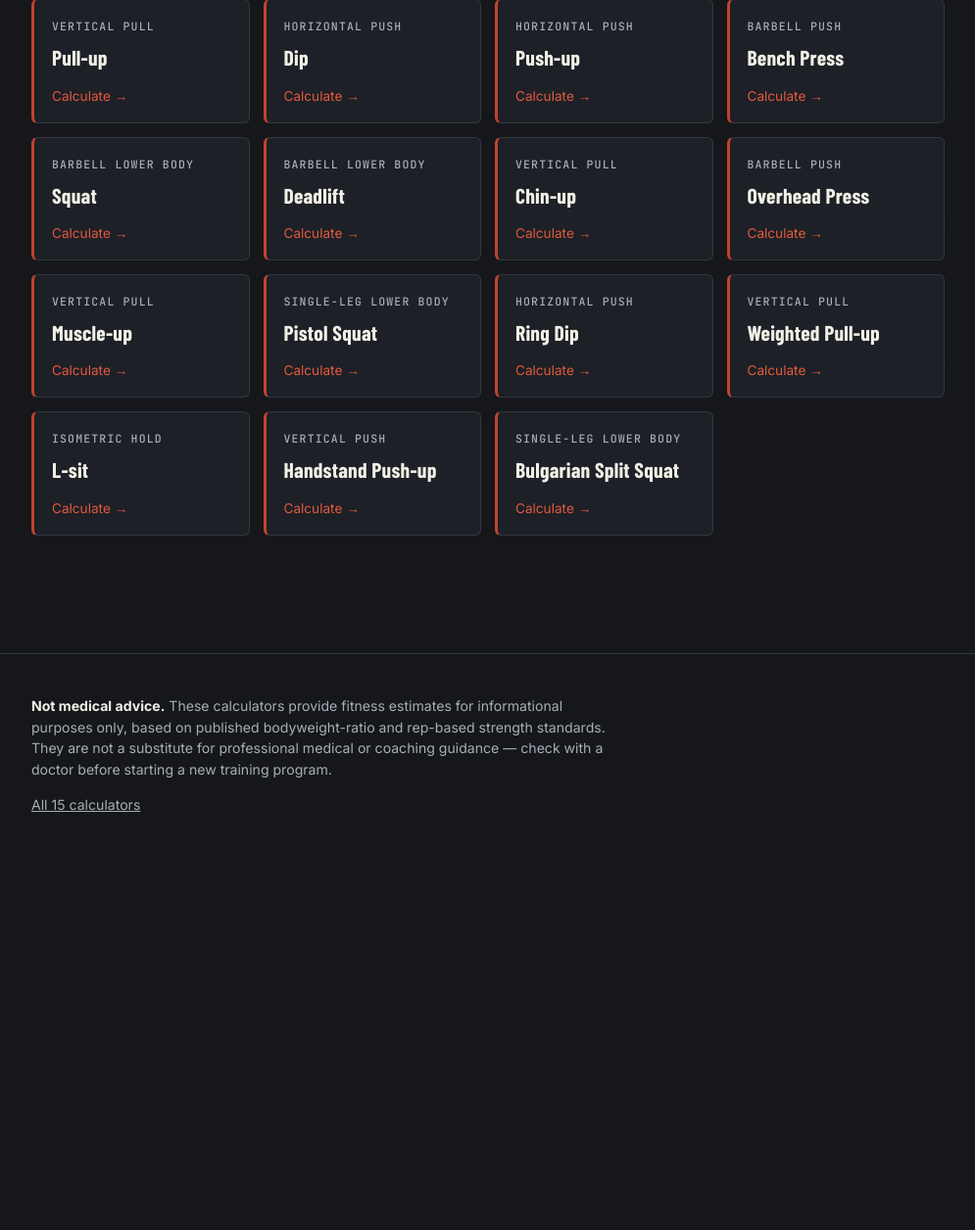
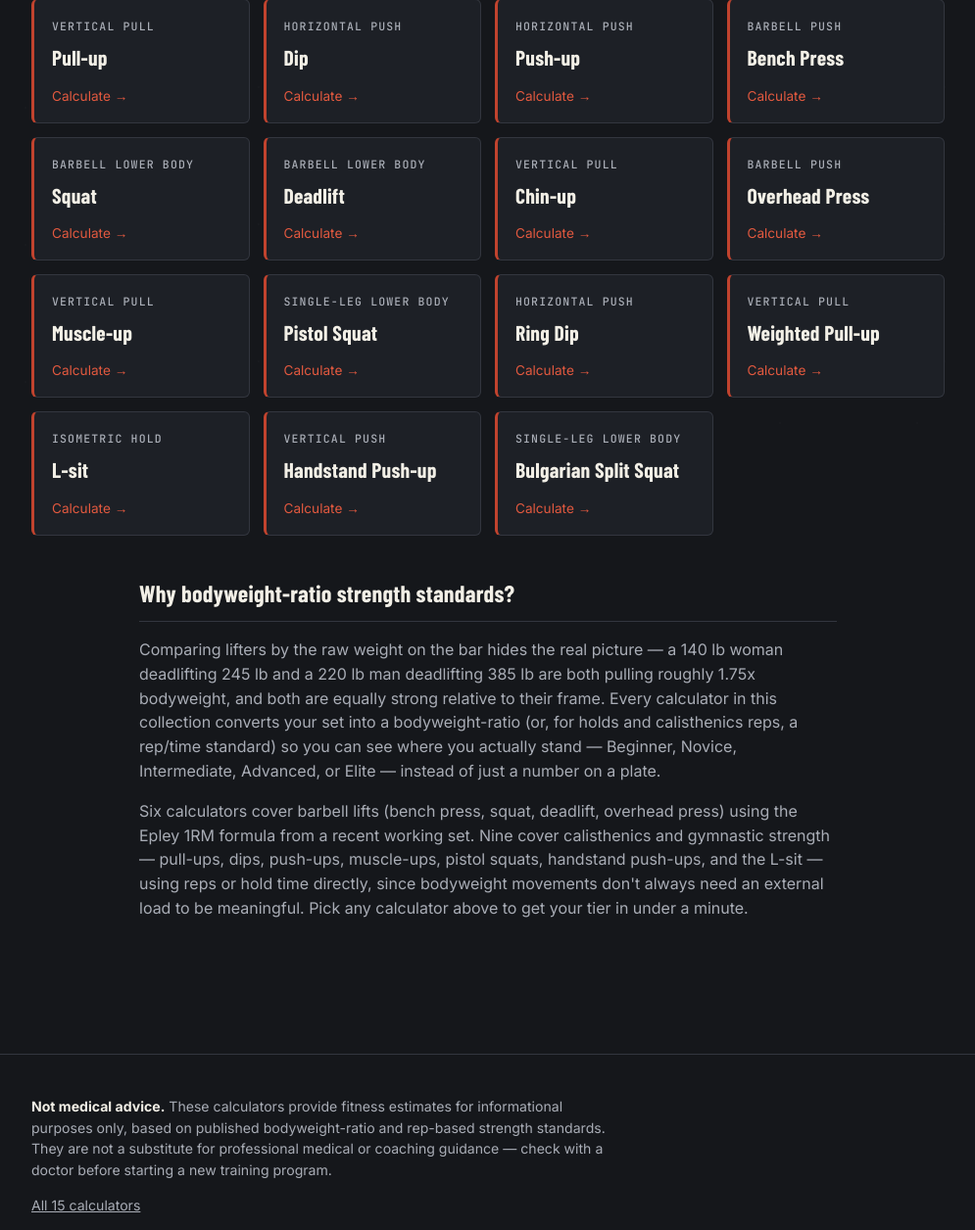
Before and after one commit to nazirhusyan23-create/strength-standards-calculator, a Flask app: page / in a window 1280 px wide. Shown: the part 352-1608 px from the top of the page at 98% size, without its empty margins (142-1137 px from the left). Before the commit the page ends 1181 px from the top, so only its background shows below. Run offline with Flask 3, Linux system fonts and the light colour scheme; some web fonts are replaced.

Commit message:
Add files via upload

```diff
--- a/app.py
+++ b/app.py
@@ -8,13 +8,17 @@ Run:
 
 Then open http://127.0.0.1:5000/
 """
-from flask import Flask, render_template, request, jsonify, abort
+from datetime import date
+
+from flask import Flask, render_template, request, jsonify, abort, Response, url_for
 
 from data import CALCULATORS, ORDER, TIER_ORDER
 
 app = Flask(__name__)
 
 LB_PER_KG = 2.20462
+
+ADSENSE_PUBLISHER_ID = "pub-2006445566626425"
 
 
 # --------------------------------------------------------------------
@@ -220,5 +224,51 @@ def calculate(slug):
     return jsonify(result)
 
 
+# --------------------------------------------------------------------
+# AdSense / SEO — must be served at the domain root, not under /static
+# --------------------------------------------------------------------
+@app.route("/ads.txt")
+def ads_txt():
+    content = f"google.com, {ADSENSE_PUBLISHER_ID}, DIRECT, f08c47fec0942fa0\n"
+    return Response(content, mimetype="text/plain")
+
+
+@app.route("/robots.txt")
+def robots_txt():
+    sitemap_url = request.url_root.rstrip("/") + "/sitemap.xml"
+    content = (
+        "User-agent: *\n"
+        "Allow: /\n\n"
+        f"Sitemap: {sitemap_url}\n"
+    )
+    return Response(content, mimetype="text/plain")
+
+
+@app.route("/sitemap.xml")
+def sitemap():
+    today = date.today().isoformat()
+    urls = [{"loc": url_for("hub", _external=True), "priority": "1.0"}]
+    urls += [
+        {
+            "loc": url_for("calculator_page", slug=s, _external=True),
+            "priority": "0.8",
+        }
+        for s in ORDER
+    ]
+    xml_parts = ['<?xml version="1.0" encoding="UTF-8"?>',
+                 '<urlset xmlns="http://www.sitemaps.org/schemas/sitemap/0.9">']
+    for u in urls:
+        xml_parts.append(
+            "<url>"
+            f"<loc>{u['loc']}</loc>"
+            f"<lastmod>{today}</lastmod>"
+            "<changefreq>monthly</changefreq>"
+            f"<priority>{u['priority']}</priority>"
+            "</url>"
+        )
+    xml_parts.append("</urlset>")
+    return Response("".join(xml_parts), mimetype="application/xml")
+
+
 if __name__ == "__main__":
     app.run(debug=True)
--- a/static/css/style.css
+++ b/static/css/style.css
@@ -126,8 +126,10 @@ a { color: var(--red-bright); }
   display: grid;
   grid-template-columns: repeat(auto-fill, minmax(220px, 1fr));
   gap: 14px;
-  padding-bottom: 60px;
+  padding-bottom: 40px;
 }
+.hub-about { padding-bottom: 60px; max-width: 760px; }
+.hub-about p { color: var(--chalk-dim); margin-bottom: 16px; }
 .hub-card {
   display: flex; flex-direction: column; gap: 6px;
   background: var(--bg-raised);
--- a/templates/base.html
+++ b/templates/base.html
@@ -3,12 +3,15 @@
 <head>
 <meta charset="utf-8">
 <meta name="viewport" content="width=device-width, initial-scale=1">
+<meta name="google-site-verification" content="9bSXV0oYwCNz4T_QT4-FbvCW3bJShIEgX8HZMbep9Co" />
 <title>{% block title %}Strength Standards Calculators{% endblock %}</title>
 <meta name="description" content="{% block meta_desc %}Free strength standards calculators for barbell lifts and calisthenics. See your estimated 1RM, bodyweight ratio, and strength tier.{% endblock %}">
 <link rel="preconnect" href="https://fonts.googleapis.com">
 <link rel="preconnect" href="https://fonts.gstatic.com" crossorigin>
 <link href="https://fonts.googleapis.com/css2?family=Barlow+Condensed:wght@500;600;700;800&family=Inter:wght@400;500;600;700&family=JetBrains+Mono:wght@500;600&display=swap" rel="stylesheet">
 <link rel="stylesheet" href="{{ url_for('static', filename='css/style.css') }}">
+<script async src="https://pagead2.googlesyndication.com/pagead/js/adsbygoogle.js?client=ca-pub-2006445566626425"
+     crossorigin="anonymous"></script>
 {% block extra_head %}{% endblock %}
 </head>
 <body>
--- a/templates/hub.html
+++ b/templates/hub.html
@@ -20,4 +20,27 @@
   </a>
   {% endfor %}
 </section>
+
+<section class="hub-about wrap">
+  <h2>Why bodyweight-ratio strength standards?</h2>
+  <p>
+    Comparing lifters by the raw weight on the bar hides the real picture —
+    a 140 lb woman deadlifting 245 lb and a 220 lb man deadlifting 385 lb are
+    both pulling roughly 1.75x bodyweight, and both are equally strong
+    relative to their frame. Every calculator in this collection converts
+    your set into a bodyweight-ratio (or, for holds and calisthenics reps,
+    a rep/time standard) so you can see where you actually stand — Beginner,
+    Novice, Intermediate, Advanced, or Elite — instead of just a number on
+    a plate.
+  </p>
+  <p>
+    Six calculators cover barbell lifts (bench press, squat, deadlift,
+    overhead press) using the Epley 1RM formula from a recent working set.
+    Nine cover calisthenics and gymnastic strength — pull-ups, dips,
+    push-ups, muscle-ups, pistol squats, handstand push-ups, and the L-sit —
+    using reps or hold time directly, since bodyweight movements don't
+    always need an external load to be meaningful. Pick any calculator
+    above to get your tier in under a minute.
+  </p>
+</section>
 {% endblock %}
```
Also changed, not shown: templates/calculator.html (+17 -0 lines), README.md.
